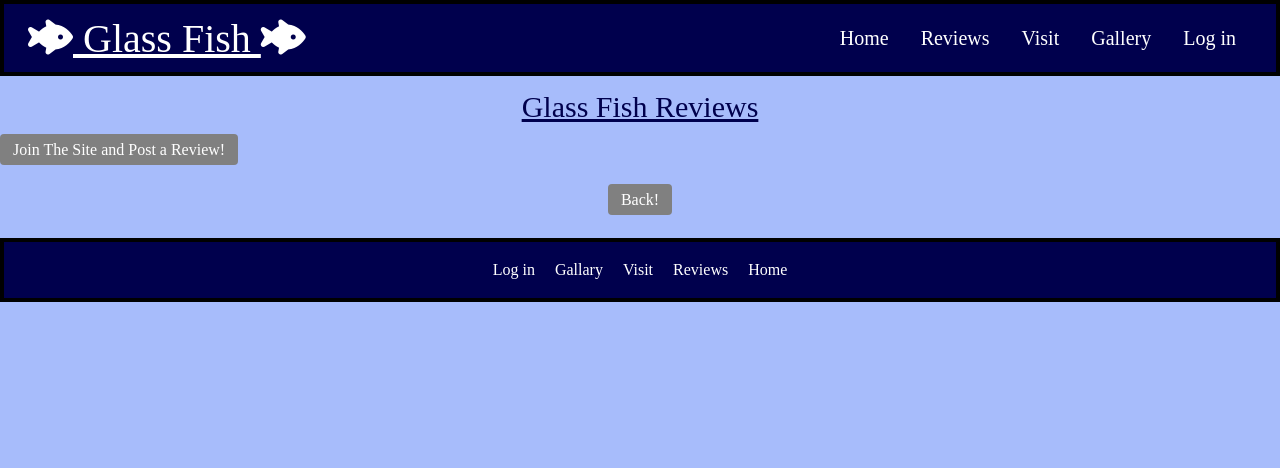
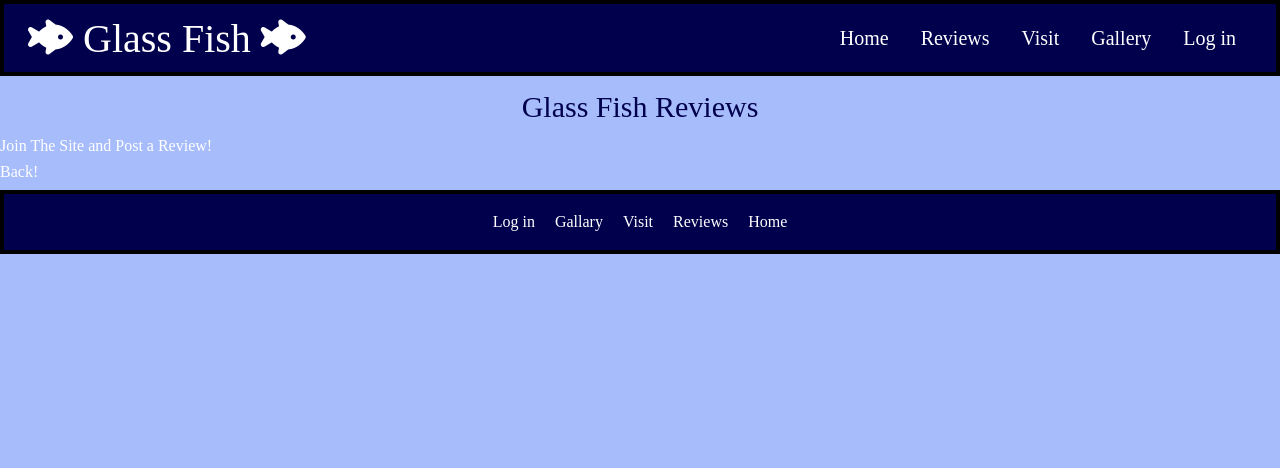
Before and after one commit to PennyTrain/Aquarium, a Django app: page /reviews/ in a window 1280 px wide. Shown: the top 468 px of the page. Run offline with Django 4.2, Linux system fonts and the light colour scheme; data that the repository does not hold is empty; some libraries are stand-ins or nearby versions.

Commit message:
Add django messages, fix css styles
Added django messages when basic CRUD functionality is excersised

```diff
--- a/accounts/templates/accounts/user-profile.html
+++ b/accounts/templates/accounts/user-profile.html
@@ -14,7 +14,7 @@
     <h2 class="account-heading">{{ user.username }}</h2>
     <form method="POST" class="uniForm" enctype="multipart/form-data">
       {% csrf_token %}
-      <div class="form-group signup">
+      <div class="form-group">
         <p>Profile Info</p>
         {{ account_form }}
         {{ profile_form }}
--- a/accounts/views.py
+++ b/accounts/views.py
@@ -19,10 +19,10 @@ def profile_register(request):
         if form.is_valid():
             username = form.cleaned_data.get('username')
             form.save()
-            mess = f"Your account has been created {username}!"
-            messages.success(request, mess)
+            messages.success(request, f"Your account has been created!")
             return redirect('accounts:login')
     else:
+        messages.warning(request, f"Have you got an account?")
         form = UserRegisterForm()
     return render(request, 'accounts/signup.html', {'form': form})
 
--- a/reviews/templates/reviews/reviews.html
+++ b/reviews/templates/reviews/reviews.html
@@ -23,13 +23,15 @@
                 <div>
                     <div class="review">
                         <div class="review-images">
+                            <a href="{% url 'reviews:reviews-detail' reviews.slug %}">
                             {% if "default" in ReviewPost.featured_image.url %}
-                            <img class="card-img-top" src="{{ reviews.featured_image.url }}" alt="placeholder image">
+                                <img class="card-img-top" src="{{ reviews.featured_image.url }}"
+                                    alt="placeholder image">
                                 {% else %}
-                            <img class="card-img-top" src=" {{ reviews.featured_image.url }}" alt="{{ reviews.title }}">
+                                <img class="card-img-top" src=" {{ reviews.featured_image.url }}"
+                                    alt="{{ reviews.title }}">
                                 {% endif %}
                         </div>
-                        <a href="{% url 'reviews:reviews-detail' reviews.slug %}">
                         <div class="card-body">
                             <h5 class="card-title">{{ reviews.title }}</h5>
                             <!-- the "safe" tag prevents the code tags from displaying  -->
--- a/reviews/templates/reviews/reviews_details.html
+++ b/reviews/templates/reviews/reviews_details.html
@@ -11,7 +11,7 @@
                 {% else %}
                 <img class="card-img" src="{{ reviews.featured_image.url }}" alt="{{ reviews.title }}">
                 {% endif %}
-                <h5>{{ review.title }}</h5>
+                <h5>Title: {{ review.title }}</h5>
                 <p>{{ review.content|truncatechars:100 | safe}} <br> by {{ review.author }}</p>
             </div>
         {% if user == review.author or user.is_superuser %}
--- a/static/css/style.css
+++ b/static/css/style.css
@@ -247,7 +247,7 @@ footer {
 /* This makes the homepage-title fontsize 25px */
 .homepage-title {
     font-size: 40px;
-    text-decoration: underline;
+    text-decoration: none;
 }
 
 /* The video on the homepage is centered and 25rem tall and 30rem wide */
@@ -266,6 +266,12 @@ iframe {
     margin-top: 10px;
 }
 
+.message-container {
+    background-color: rgba(0, 0, 77, 0.7);
+    border-radius: 10px;
+    color: white;
+}
+
 .card-img-top {
     width: 17.5rem;
     max-height: 12rem;
@@ -276,10 +282,6 @@ iframe {
     background-color: #00004D;
 }
 
-.review-page-buttons {
-    text-align: center;
-    padding: 1rem;
-}
 
 /* The text on the visit page is centered, has a padding of 1rem, it floats to the left, and has a fontsize of 20 pixels */
 .visit-text {
@@ -328,7 +330,7 @@ iframe {
     font-size: 20px;
     padding: 1rem;
     text-align: center;
-    text-decoration: underline;
+    text-decoration: none;
 }
 
 .visit-title {
@@ -340,7 +342,7 @@ iframe {
     color: #00004d;
     text-align: center;
     font-size: 30px;
-    text-decoration: underline;
+    text-decoration: none;
     padding: 1rem;
 }
 
@@ -349,32 +351,8 @@ iframe {
     display: flex;
 }
 
-button {
-    color: #00004d;
-    cursor: pointer;
-}
 
-.delete-button {
-    background-color: red;
-    color: white;
-    border: 1px solid transparent;
-    padding: 0.375rem 0.75rem;
-    font-size: 1rem;
-    border-radius: 0.25rem;
-    font-weight: 400;
-    line-height: 1.5;
-}
 
-.back-button {
-    background-color: grey;
-    color: white;
-    border: 1px solid transparent;
-    padding: 0.375rem 0.75rem;
-    font-size: 1rem;
-    border-radius: 0.25rem;
-    font-weight: 400;
-    line-height: 1.5;
-}
 
 .login-inputs{
     display: flex;
@@ -417,6 +395,7 @@ button {
     display: flex;
     flex-direction: column;
     align-items: center;
+    gap: .3rem;
 }
 
 .profile-btns {
--- a/templates/base.html
+++ b/templates/base.html
@@ -98,6 +98,21 @@
             </div>
         </nav>
 
+         <!-- displaying Django messages -->
+    <div class="container message-container">
+        <div class="row">
+            <div class="col-md-8 offset-md-2">
+                {% for message in messages %}
+                <div class="alert {{ message.tags }} alert-dismissible
+          fade show" id="msg" role="alert">
+                    {{ message | safe }}
+                    <button type="button" class="btn-close" data-bs-dismiss="alert" aria-label="Close"></button>
+                </div>
+                {% endfor %}
+            </div>
+        </div>
+    </div>
+
         <!-- THIS IS WHERE ALL CONTENT IS RENDERED -->
         {% block content %}
         {% endblock %}
```
Also changed, not shown: accounts/migrations/0002_alter_profile_profile_image.py (added), reviews/migrations/0005_alter_reviewpost_featured_image.py (added). Lines whose indentation alone changed are shown as unchanged.
